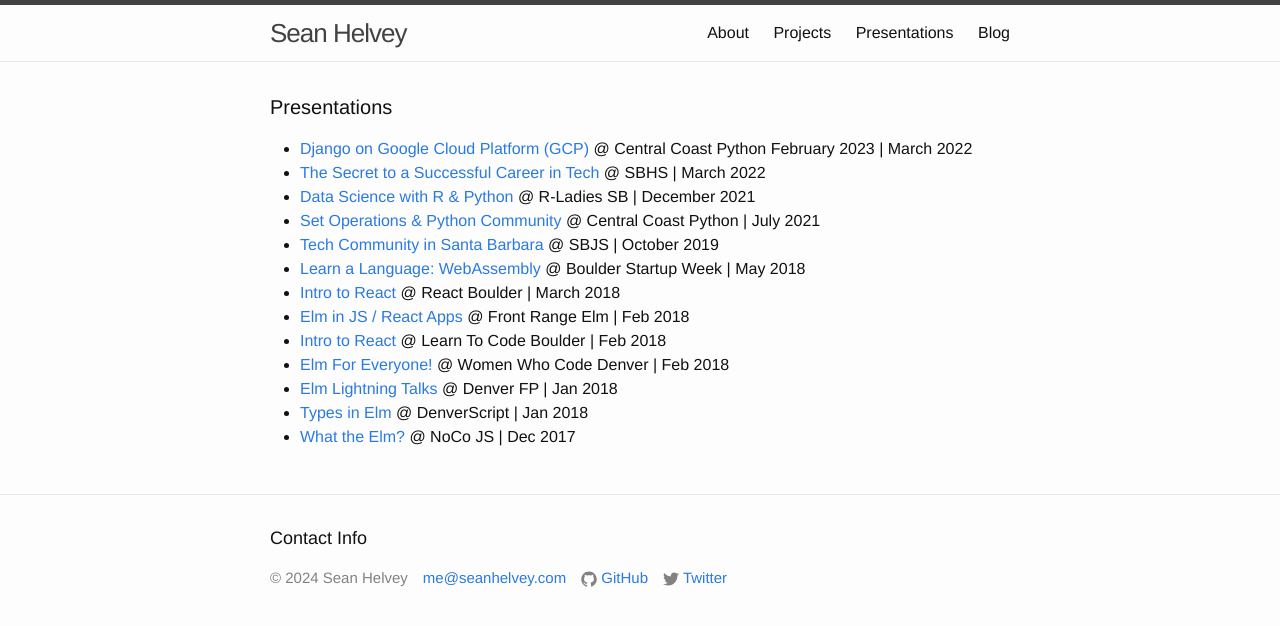
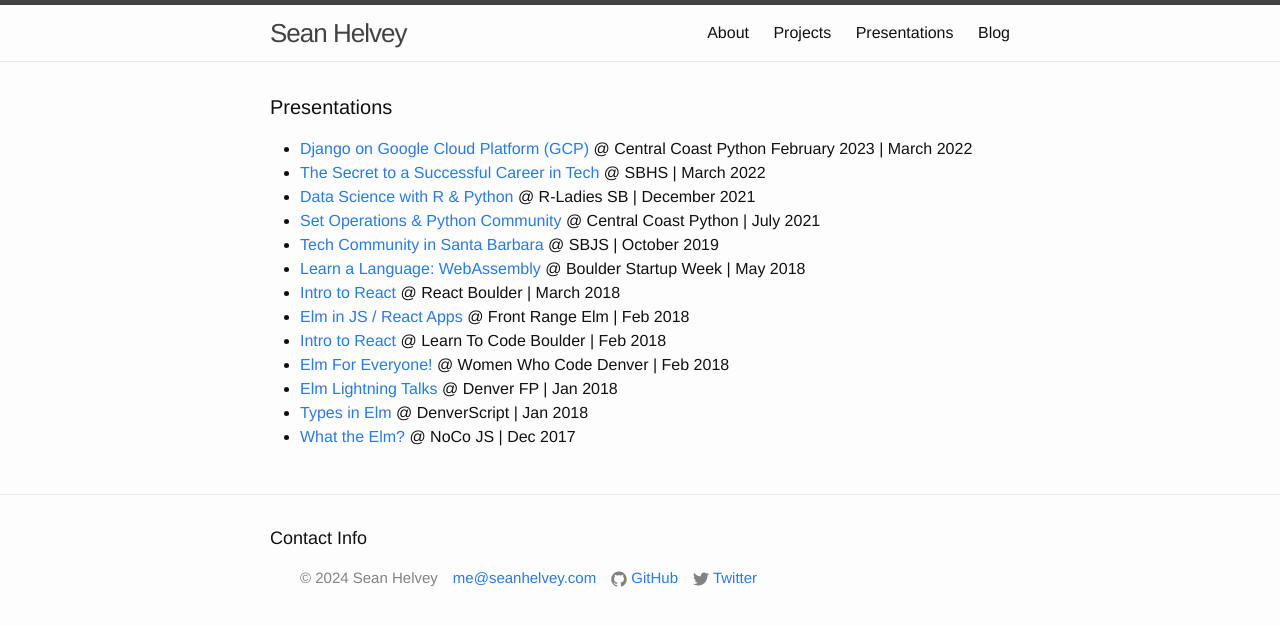
Before and after one commit to seanhelvey/seanhelveydotcom, a Jekyll site: the page built from presentations.html, in a window 1280 px wide. Shown: the top 626 px of the page. Built offline with Jekyll 4.4.1, drawn with Linux system fonts in a browser that asks for light colours.

Commit message:
Revert sass math. Update deps.

```diff
--- a/Gemfile
+++ b/Gemfile
@@ -1,4 +1,5 @@
 source 'https://rubygems.org'
 
 gem 'jekyll-octicons'
-gem 'jekyll'
+
+gem "github-pages", "~> 232", group: :jekyll_plugins
--- a/_sass/_base.scss
+++ b/_sass/_base.scss
@@ -1,8 +1,6 @@
 /**
  * Reset some basic elements
  */
-@use 'sass:math';
-
 body, h1, h2, h3, h4, h5, h6,
 p, blockquote, pre, hr,
 dl, dd, ol, ul, figure {
@@ -36,7 +34,7 @@
 p, blockquote, pre,
 ul, ol, dl, figure,
 %vertical-rhythm {
-    margin-bottom: math.div($spacing-unit, 2);
+    margin-bottom: $spacing-unit / 2;
 }
 
 
@@ -114,7 +112,7 @@
 blockquote {
     color: $grey-color;
     border-left: 4px solid $grey-color-light;
-    padding-left: math.div($spacing-unit, 2);
+    padding-left: $spacing-unit / 2;
     font-size: 18px;
     letter-spacing: -1px;
     font-style: italic;
@@ -169,8 +167,8 @@
     @include media-query($on-laptop) {
         max-width: -webkit-calc(#{$content-width} - (#{$spacing-unit}));
         max-width:         calc(#{$content-width} - (#{$spacing-unit}));
-        padding-right: math.div($spacing-unit, 2);
-        padding-left: math.div($spacing-unit, 2);
+        padding-right: $spacing-unit / 2;
+        padding-left: $spacing-unit / 2;
     }
 }
 
--- a/_sass/_layout.scss
+++ b/_sass/_layout.scss
@@ -1,8 +1,6 @@
 /**
  * Site header
  */
-@use 'sass:math';
-
 .site-header {
     border-top: 5px solid $grey-color-dark;
     border-bottom: 1px solid $grey-color-light;
@@ -47,7 +45,7 @@
     @include media-query($on-palm) {
         position: absolute;
         top: 9px;
-        right: math.div($spacing-unit, 2);
+        right: $spacing-unit / 2;
         background-color: $background-color;
         border: 1px solid $grey-color-light;
         border-radius: 5px;
@@ -106,7 +104,7 @@
 
 .footer-heading {
     font-size: 18px;
-    margin-bottom: math.div($spacing-unit, 2);
+    margin-bottom: $spacing-unit / 2;
 }
 
 .contact-list,
@@ -118,14 +116,14 @@
 .footer-col-wrapper {
     font-size: 15px;
     color: $grey-color;
-    margin-left: math.div($spacing-unit, -2);
+    margin-left: -$spacing-unit / -2;
     @extend %clearfix;
 }
 
 .footer-col {
     float: left;
-    margin-bottom: math.div($spacing-unit, 2);
-    padding-left: math.div($spacing-unit, 2);
+    margin-bottom: $spacing-unit / 2;
+    padding-left: $spacing-unit / 2;
 }
 
 .footer-col-1 {
```
Also changed, not shown: Gemfile.lock.
